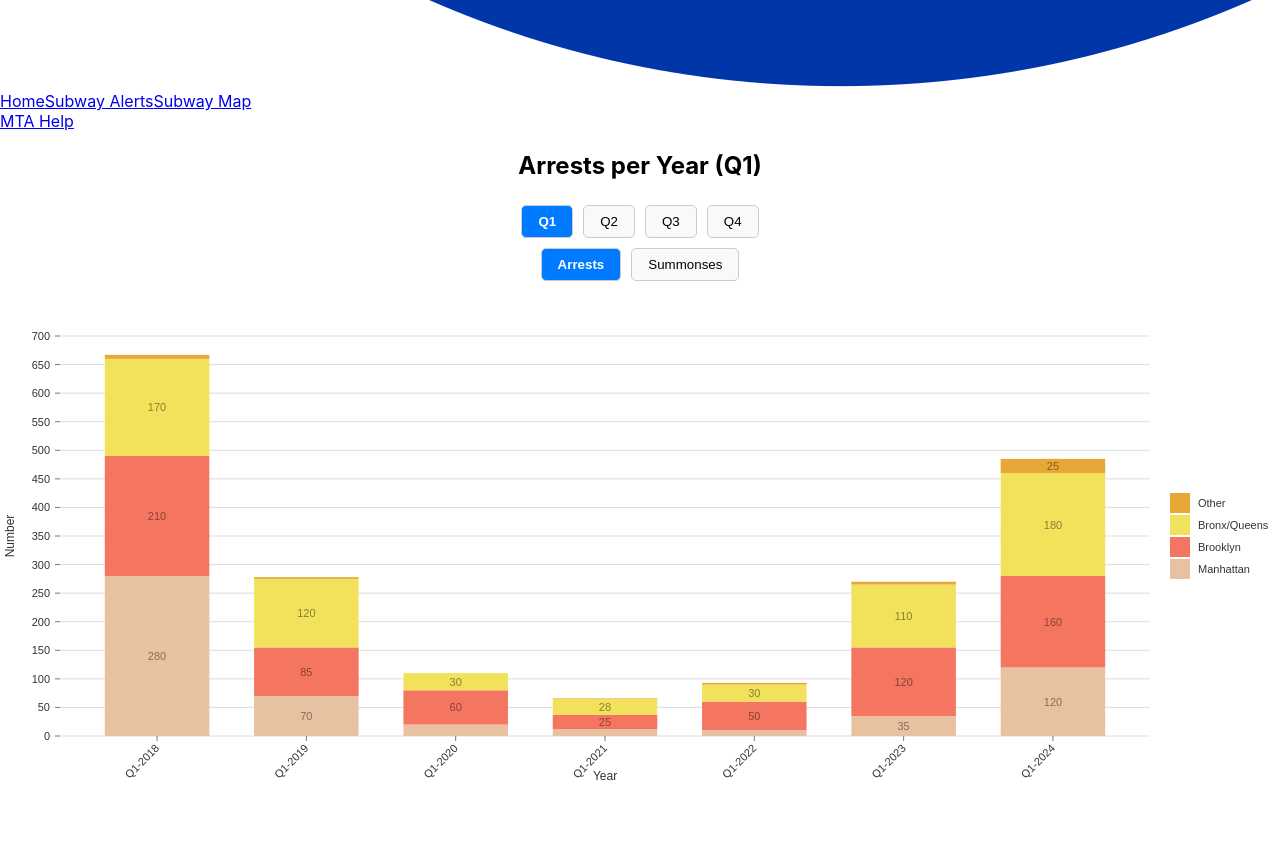
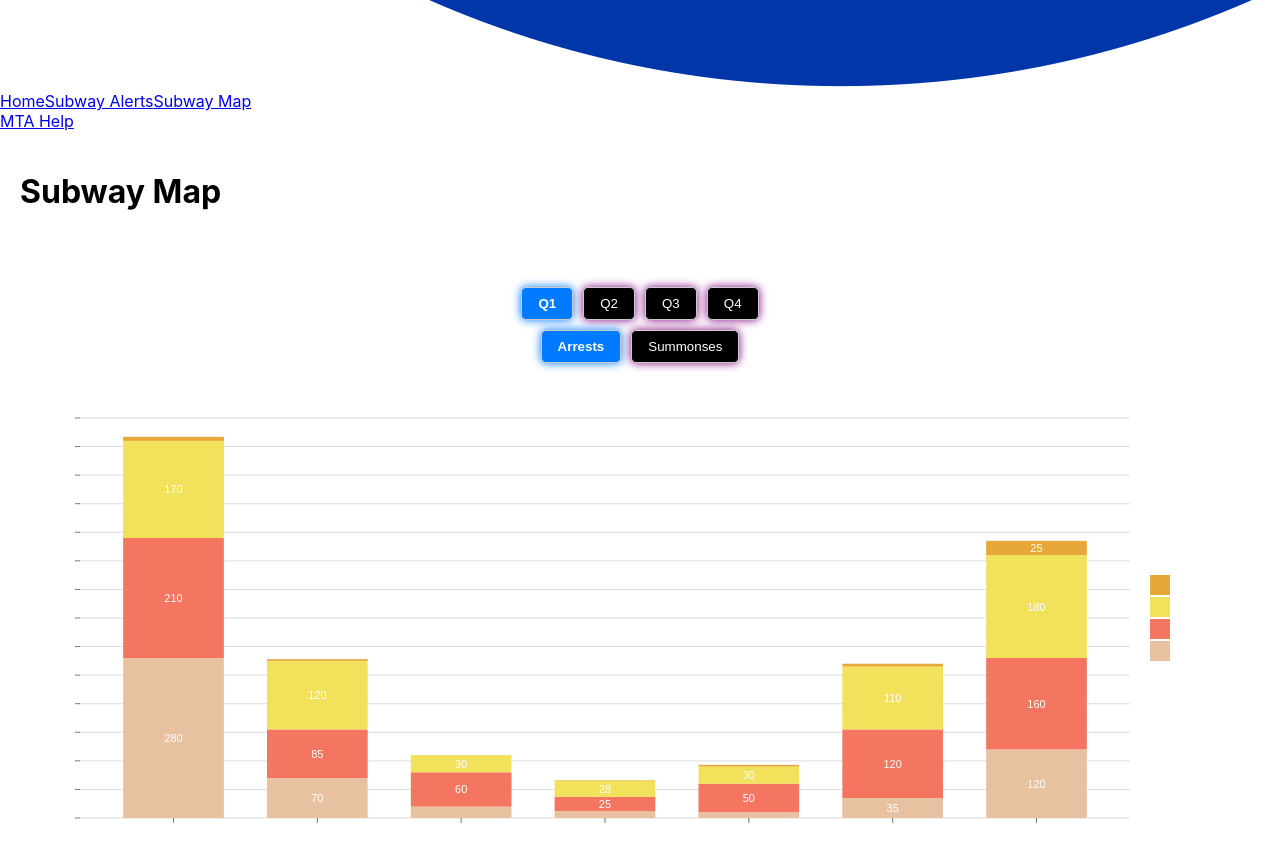
Before and after one commit to Hafiz6092/Fare-Evaders, a React (Create React App) app in the folder frontend/fare-evaders/: page /bar_graph in a window 1280 px wide. Shown: the part 1960-2817 px from the top of the page. Before the commit the page ends 2761 px from the top, so only its background shows below. Built offline with nearby package versions, Linux system fonts and the light colour scheme.

Commit message:
changed css of bargraph to match with other pages

```diff
--- a/frontend/fare-evaders/src/components/BarGraph.js
+++ b/frontend/fare-evaders/src/components/BarGraph.js
@@ -44,45 +44,44 @@ const quarterlyData = {
     },
     Q3: {
         arrests: [
-          { "year": "Q3-2018", "Manhattan": 280, "Brooklyn": 210, "Bronx/Queens": 170, "Other": 7 },
-          { "year": "Q3-2019", "Manhattan": 70, "Brooklyn": 85, "Bronx/Queens": 120, "Other": 3 },
-          { "year": "Q3-2020", "Manhattan": 20, "Brooklyn": 60, "Bronx/Queens": 30, "Other": 0 },
-          { "year": "Q3-2021", "Manhattan": 12, "Brooklyn": 25, "Bronx/Queens": 28, "Other": 1 },
-          { "year": "Q3-2022", "Manhattan": 10, "Brooklyn": 50, "Bronx/Queens": 30, "Other": 3 },
-          { "year": "Q3-2023", "Manhattan": 35, "Brooklyn": 120, "Bronx/Queens": 110, "Other": 5 },
-          { "year": "Q3-2024", "Manhattan": 120, "Brooklyn": 160, "Bronx/Queens": 180, "Other": 25 }
+            { year: "Q3-2018", Manhattan: 280, Brooklyn: 210, "Bronx/Queens": 170, Other: 7 },
+            { year: "Q3-2019", Manhattan: 70, Brooklyn: 85, "Bronx/Queens": 120, Other: 3 },
+            { year: "Q3-2020", Manhattan: 20, Brooklyn: 60, "Bronx/Queens": 30, Other: 0 },
+            { year: "Q3-2021", Manhattan: 12, Brooklyn: 25, "Bronx/Queens": 28, Other: 1 },
+            { year: "Q3-2022", Manhattan: 10, Brooklyn: 50, "Bronx/Queens": 30, Other: 3 },
+            { year: "Q3-2023", Manhattan: 35, Brooklyn: 120, "Bronx/Queens": 110, Other: 5 },
+            { year: "Q3-2024", Manhattan: 120, Brooklyn: 160, "Bronx/Queens": 180, Other: 25 }
         ],
         summonses: [
-          { "year": "Q3-2018", "Manhattan": 1300, "Brooklyn": 800, "Bronx/Queens": 700, "Other": 0 },
-          { "year": "Q3-2019", "Manhattan": 2400, "Brooklyn": 1350, "Bronx/Queens": 1450, "Other": 0 },
-          { "year": "Q3-2020", "Manhattan": 1800, "Brooklyn": 1150, "Bronx/Queens": 1250, "Other": 0 },
-          { "year": "Q3-2021", "Manhattan": 2100, "Brooklyn": 900, "Bronx/Queens": 1450, "Other": 0 },
-          { "year": "Q3-2022", "Manhattan": 2150, "Brooklyn": 1050, "Bronx/Queens": 1150, "Other": 0 },
-          { "year": "Q3-2023", "Manhattan": 3700, "Brooklyn": 1700, "Bronx/Queens": 2050, "Other": 0 },
-          { "year": "Q3-2024", "Manhattan": 3900, "Brooklyn": 1400, "Bronx/Queens": 2300, "Other": 0 }
+            { year: "Q3-2018", Manhattan: 1300, Brooklyn: 800, "Bronx/Queens": 700, Other: 0 },
+            { year: "Q3-2019", Manhattan: 2400, Brooklyn: 1350, "Bronx/Queens": 1450, Other: 0 },
+            { year: "Q3-2020", Manhattan: 1800, Brooklyn: 1150, "Bronx/Queens": 1250, Other: 0 },
+            { year: "Q3-2021", Manhattan: 2100, Brooklyn: 900, "Bronx/Queens": 1450, Other: 0 },
+            { year: "Q3-2022", Manhattan: 2150, Brooklyn: 1050, "Bronx/Queens": 1150, Other: 0 },
+            { year: "Q3-2023", Manhattan: 3700, Brooklyn: 1700, "Bronx/Queens": 2050, Other: 0 },
+            { year: "Q3-2024", Manhattan: 3900, Brooklyn: 1400, "Bronx/Queens": 2300, Other: 0 }
         ]
     },
     Q4: {
         arrests: [
-          { "year": "Q4-2018", "Manhattan": 300, "Brooklyn": 230, "Bronx/Queens": 190, "Other": 8 },
-          { "year": "Q4-2019", "Manhattan": 75, "Brooklyn": 90, "Bronx/Queens": 125, "Other": 4 },
-          { "year": "Q4-2020", "Manhattan": 22, "Brooklyn": 65, "Bronx/Queens": 32, "Other": 0 },
-          { "year": "Q4-2021", "Manhattan": 14, "Brooklyn": 28, "Bronx/Queens": 30, "Other": 2 },
-          { "year": "Q4-2022", "Manhattan": 12, "Brooklyn": 55, "Bronx/Queens": 32, "Other": 4 },
-          { "year": "Q4-2023", "Manhattan": 40, "Brooklyn": 130, "Bronx/Queens": 115, "Other": 6 },
-          { "year": "Q4-2024", "Manhattan": 130, "Brooklyn": 170, "Bronx/Queens": 190, "Other": 28 }
+            { year: "Q4-2018", Manhattan: 300, Brooklyn: 230, "Bronx/Queens": 190, Other: 8 },
+            { year: "Q4-2019", Manhattan: 75, Brooklyn: 90, "Bronx/Queens": 125, Other: 4 },
+            { year: "Q4-2020", Manhattan: 22, Brooklyn: 65, "Bronx/Queens": 32, Other: 0 },
+            { year: "Q4-2021", Manhattan: 14, Brooklyn: 28, "Bronx/Queens": 30, Other: 2 },
+            { year: "Q4-2022", Manhattan: 12, Brooklyn: 55, "Bronx/Queens": 32, Other: 4 },
+            { year: "Q4-2023", Manhattan: 40, Brooklyn: 130, "Bronx/Queens": 115, Other: 6 },
+            { year: "Q4-2024", Manhattan: 130, Brooklyn: 170, "Bronx/Queens": 190, Other: 28 }
         ],
         summonses: [
-          { "year": "Q4-2018", "Manhattan": 1400, "Brooklyn": 850, "Bronx/Queens": 750, "Other": 0 },
-          { "year": "Q4-2019", "Manhattan": 2500, "Brooklyn": 1400, "Bronx/Queens": 1500, "Other": 0 },
-          { "year": "Q4-2020", "Manhattan": 1900, "Brooklyn": 1200, "Bronx/Queens": 1300, "Other": 0 },
-          { "year": "Q4-2021", "Manhattan": 2200, "Brooklyn": 950, "Bronx/Queens": 1500, "Other": 0 },
-          { "year": "Q4-2022", "Manhattan": 2250, "Brooklyn": 1100, "Bronx/Queens": 1200, "Other": 0 },
-          { "year": "Q4-2023", "Manhattan": 3800, "Brooklyn": 1750, "Bronx/Queens": 2100, "Other": 0 },
-          { "year": "Q4-2024", "Manhattan": 4000, "Brooklyn": 1450, "Bronx/Queens": 2350, "Other": 0 }
+            { year: "Q4-2018", Manhattan: 1400, Brooklyn: 850, "Bronx/Queens": 750, Other: 0 },
+            { year: "Q4-2019", Manhattan: 2500, Brooklyn: 1400, "Bronx/Queens": 1500, Other: 0 },
+            { year: "Q4-2020", Manhattan: 1900, Brooklyn: 1200, "Bronx/Queens": 1300, Other: 0 },
+            { year: "Q4-2021", Manhattan: 2200, Brooklyn: 950, "Bronx/Queens": 1500, Other: 0 },
+            { year: "Q4-2022", Manhattan: 2250, Brooklyn: 1100, "Bronx/Queens": 1200, Other: 0 },
+            { year: "Q4-2023", Manhattan: 3800, Brooklyn: 1750, "Bronx/Queens": 2100, Other: 0 },
+            { year: "Q4-2024", Manhattan: 4000, Brooklyn: 1450, "Bronx/Queens": 2350, Other: 0 }
         ]
     }
-
 };
 
 // Custom button component (no external dependencies)
@@ -95,9 +94,10 @@ const Button = ({ children, onClick, isActive }) => (
             border: "1px solid #ccc",
             borderRadius: "5px",
             cursor: "pointer",
-            backgroundColor: isActive ? "#007bff" : "#f8f9fa",
-            color: isActive ? "#fff" : "#000",
+            backgroundColor: isActive ? "#007bff" : "#000",
+            color: "#fff",
             fontWeight: isActive ? "bold" : "normal",
+            boxShadow: isActive ? "0 0 10px #007bff" : "0 0 10px purple",
             transition: "all 0.2s ease-in-out"
         }}
     >
@@ -110,10 +110,9 @@ const BarGraph = () => {
     const [selectedDataType, setSelectedDataType] = useState("arrests");
 
     return (
-        <div style={{ width: "100%", height: "650px", textAlign: "center" }}>
-            <h2>
-                {selectedDataType.charAt(0).toUpperCase() + selectedDataType.slice(1)} per Year (
-                {selectedQuarter})
+        <div style={{ width: "100%", height: "650px", textAlign: "center", color: "#fff" }}>
+            <h2 style={{ color: "#fff" }}>
+                {selectedDataType.charAt(0).toUpperCase() + selectedDataType.slice(1)} per Year ({selectedQuarter})
             </h2>
 
             {/* Quarter selection buttons */}
@@ -161,7 +160,8 @@ const BarGraph = () => {
                         tickRotation: -45,
                         legend: "Year",
                         legendPosition: "middle",
-                        legendOffset: 40
+                        legendOffset: 40,
+                        tickTextColor: "#fff" // white tick labels
                     }}
                     axisLeft={{
                         tickSize: 5,
@@ -169,11 +169,12 @@ const BarGraph = () => {
                         tickRotation: 0,
                         legend: "Number",
                         legendPosition: "middle",
-                        legendOffset: -50
+                        legendOffset: -50,
+                        tickTextColor: "#fff" // white tick labels
                     }}
                     labelSkipWidth={12}
                     labelSkipHeight={12}
-                    labelTextColor={{ from: "color", modifiers: [["darker", 1.6]] }}
+                    labelTextColor="#fff" // white bar labels
                     legends={[
                         {
                             dataFrom: "keys",
@@ -184,9 +185,28 @@ const BarGraph = () => {
                             itemWidth: 100,
                             itemHeight: 20,
                             itemsSpacing: 2,
-                            symbolSize: 20
+                            symbolSize: 20,
+                            // Although the legend text color can be set via theme,
+                            // you could also use this if needed:
+                            text: { fill: "#fff" }
                         }
                     ]}
+                    theme={{
+                        axis: {
+                            ticks: {
+                                text: { fill: "#fff" }
+                            },
+                            legend: {
+                                text: { fill: "#fff" }
+                            }
+                        },
+                        legends: {
+                            text: { fill: "#fff" }
+                        },
+                        labels: {
+                            text: { fill: "#fff" }
+                        }
+                    }}
                 />
             </div>
         </div>
--- a/frontend/fare-evaders/src/pages/Bar.js
+++ b/frontend/fare-evaders/src/pages/Bar.js
@@ -3,11 +3,10 @@ import BarGraph from "../components/BarGraph";
 
 function Bar() {
     return (
-    <>
-    <BarGraph />  {/* Map will be displayed here */}
-    </>
-
-
+      <div class="bg-gray-950" style={{ padding: "20px" }}>
+      <h1 class="text-white font-serif text-3xl text-center p-2">Subway Map</h1>
+      <BarGraph />  {/* Map will be displayed here */}
+    </div>
     );
   }
 
```
Lines whose indentation alone changed are shown as unchanged.
